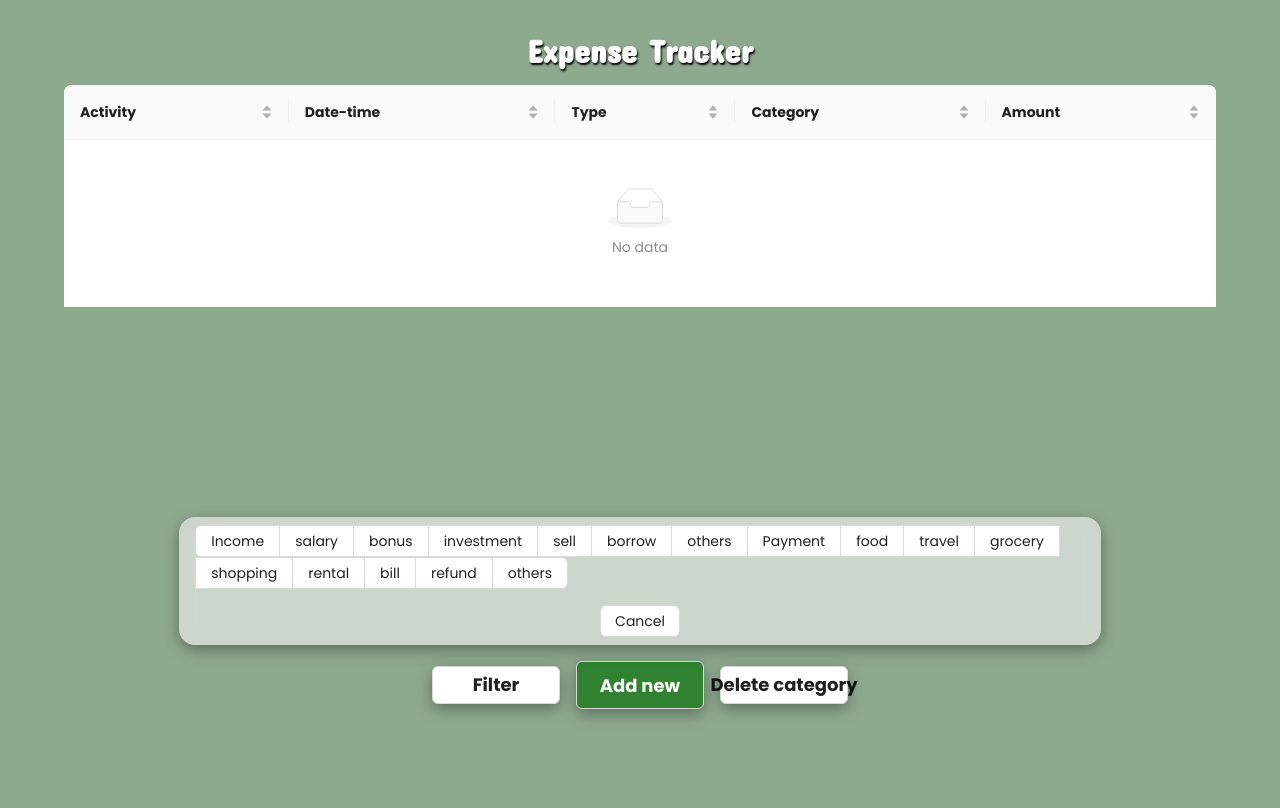
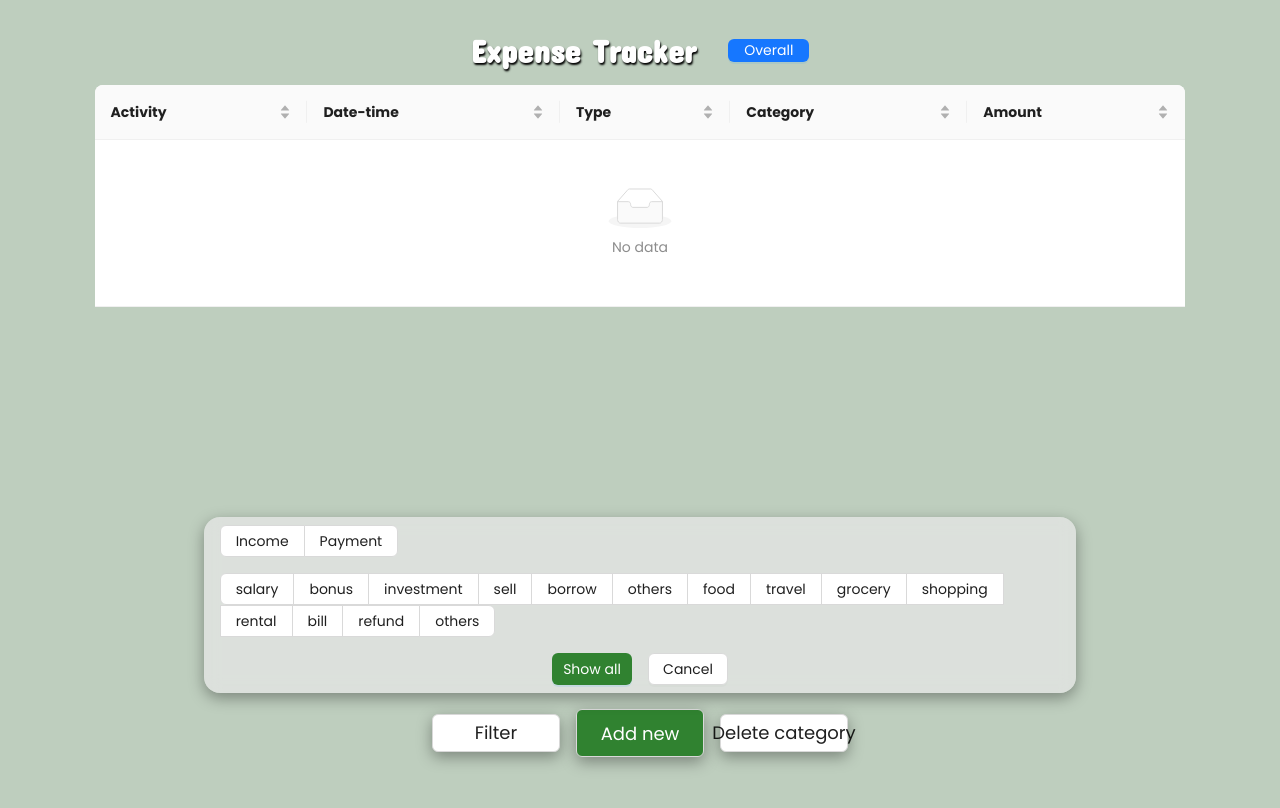
Before and after one commit to Ken-Takahashi-Q/Daily-Expenses, a React (Create React App) app: page / in a window 1280 px wide. Both pictures are taken after a click on the button "Filter". Shown: the top 808 px of the page. Built offline with nearby package versions, Linux system fonts and the light colour scheme; the HTML template or start-up script is replaced by a standard one.

Commit message:
finished filter

```diff
--- a/package.json
+++ b/package.json
@@ -13,6 +13,7 @@
     "react": "^18.2.0",
     "react-dom": "^18.2.0",
     "react-scripts": "5.0.1",
+    "recharts": "^2.4.3",
     "usehooks-ts": "^2.9.1",
     "uuid": "^9.0.0",
     "web-vitals": "^2.1.4"
--- a/src/App.css
+++ b/src/App.css
@@ -9,7 +9,7 @@
 	}
 
 :root {
-	--bg-app: rgb(142, 170, 142);
+	--bg-app: rgb(190, 206, 190);
 	--bg-data: rgb(126, 167, 126);
 	--bg-add-new: rgb(223, 226, 223);
 	--income-color: #60d160;
@@ -30,6 +30,7 @@ body {
 	align-items: center;
 	justify-content: center;
 	margin-bottom: 1rem;
+	gap: 2rem;
 }
 .app_title h1 {
 	font-family: 'Concert One', cursive;
--- a/src/App.js
+++ b/src/App.js
@@ -4,6 +4,7 @@ import './App.css';
 import { Form, Input, TimePicker, DatePicker, Radio, InputNumber, Button, Table } from 'antd';
 import { CloseOutlined, DeleteOutlined } from '@ant-design/icons'
 import moment from 'moment';
+import { PieChart, Pie, Cell } from 'recharts';
 
 function App() {
 	// Show input form when isAddNew
@@ -83,8 +84,7 @@ function App() {
 				  return 1;
 				}
 				return a.activity.localeCompare(b.activity);
-			  }
-
+			  },
 		},
 		{
 			title: 'Date-time',
@@ -145,15 +145,29 @@ function App() {
 	const [typeFilter, setTypeFilter] = useState(null);
 	const [catFilter, setCatFilter] = useState(null);
 
+	const handleTypeFilter = (e) => {
+		setTypeFilter(e.target.value);
+		setToggleEdit(false);
+	};
 	const handleFilter = (e) => {
 		setCatFilter(e.target.value);
 		setToggleEdit(false);
-		setToggleFind(!toggleFind);
 	};
+	const handleShowAll = () => {
+		setCatFilter(null);
+		setTypeFilter(null);
+	}
 	const handleFilterCancel = () => {
 		setCatFilter(null);
 		setToggleFind(false);
 	};
+
+	// For the 'Filter' button only
+	const handleFilterToggle = (e) => {
+		setCatFilter(e.target.value);
+		setToggleFind(!toggleFind);
+		setToggleEdit(false);
+	}
 
 	// Edit existing category
 	const [toggleEdit, setToggleEdit] = useState(false);
@@ -183,14 +197,53 @@ function App() {
 		}
 	};
 
+	// Create circle chart
+	const [viewChart, setViewChart] = useState(false);
+	const dataByCategory = data.reduce((result, item) => {
+		if (!result[item.category]) {
+			result[item.category] = {
+				category: item.category,
+				amount: 0,
+			};
+		}
+		result[item.category].amount += parseFloat(item.amount);
+		return result;
+	}, {});
+
+	const chartData = Object.values(dataByCategory).sort((a, b) => b.amount - a.amount);
+	const chartColors = ['#0088fe', '#00c49f', '#ffbb28', '#ff8042', '#8884d8', '#ff7d7d', '#ce8ade'];
+
 	return (
 		<body>
 			<div className="app_title">
 				<h1>Expense Tracker</h1>
+				<Button type="primary" onClick={() => setViewChart(!viewChart)} style={{height: "100%", backgroundColor: viewChart ? "var(--payment-color)": ""}}>Overall</Button>
+			</div>
+
+			<div style={{display: viewChart ? 'block' : 'none'}}>
+				<PieChart width={400} height={400}>
+				<Pie
+					data={chartData}
+					dataKey="amount"
+					nameKey="category"
+					cx="50%"
+					cy="50%"
+					outerRadius={80}
+					fill="#8884d8"
+					label={(entry) => `${entry.category} (${entry.amount}฿)`}
+				>
+					{chartData.map((entry, index) => (
+					<Cell key={`cell-${index}`} fill={chartColors[index % chartColors.length]} />
+					))}
+				</Pie>
+				</PieChart>
 			</div>
 
 			<Table
-				dataSource={catFilter ? data.filter((item) => item.category === catFilter) : data}
+				dataSource={data.filter((item) =>
+					(!catFilter || item.category === catFilter) &&
+					(!typeFilter || item.type === typeFilter)
+				)}
 				columns={columns}
 				style={{ width: "100%", height: "400px", marginBottom: "2rem"}}
 				pagination={{ defaultPageSize: 6 }}
@@ -198,12 +251,16 @@ function App() {
 
 			{/* For filtering type and category */}
 			<div className="menus" style={{visibility: toggleFind||toggleEdit ? 'visible': 'hidden', marginBottom: "1rem", transition: "0s"}}>
-			{/* Create unvisible box */}
+			{/* Create unvisible box, show filter buttons */}
 			{!toggleEdit ?
 				<>
 				<>
+				<Radio.Group buttonStyle="solid" onChange={handleTypeFilter}>
+					<Radio.Button value="income">Income</Radio.Button>
+					<Radio.Button value="payment">Payment</Radio.Button>
+				</Radio.Group>
+
 				<Radio.Group buttonStyle="solid" onChange={handleFilter}>
-					<Radio.Button value="income">Income</Radio.Button>
 					{/* Render income buttons using incomeCat */}
 					{incomeCat.map((category) => {
 						return (
@@ -215,7 +272,7 @@ function App() {
 							</Radio.Button>
 						)
 					})};
-					<Radio.Button value="payment">Payment</Radio.Button>
+
 					{paymentCat.map((category) => {
 						return (
 							<Radio.Button
@@ -229,12 +286,14 @@ function App() {
 				</Radio.Group>
 				</>
 
-				<div style={{ display: "flex", justifyContent: "center" }}>
+				<div style={{ display: "flex", justifyContent: "center", gap: "1rem" }}>
+				<Button type="primary" className="close_form" onClick={handleShowAll} style={{width: "5rem", backgroundColor: "var(--add-btn-color)"}}>Show all</Button>
 				<Button className="close_form" onClick={handleFilterCancel} style={{width: "5rem"}}>Cancel</Button>
 				</div>
 				</> :
 				null
 			}
+			{/* Delete category buttons */}
 			{toggleEdit ?
 				<>
 				<>
@@ -270,18 +329,18 @@ function App() {
 			{/* 3 buttons, Filter, Add new, Edit cat */}
 			<div className="buttons_container" style={{visibility: isAddNew ? 'hidden' : 'visible'}}>
 				<Button
-					onClick={handleFilter}
-					style={{height: "80%", width:"8rem", fontSize: "18px", fontWeight: "700", boxShadow: "rgba(0, 0, 0, 0.35) 0px 5px 15px"}}>
+					onClick={handleFilterToggle}
+					style={{height: "80%", width:"8rem", fontSize: "18px", boxShadow: "rgba(0, 0, 0, 0.35) 0px 5px 15px"}}>
 					Filter
 				</Button>
 
-				<Button onClick={handleAddNew} style={{height: "100%", width:"8rem", color: "white", backgroundColor: "var(--add-btn-color)", fontSize: "18px", fontWeight: "700", boxShadow: "rgba(0, 0, 0, 0.35) 0px 5px 15px"}}>
+				<Button onClick={handleAddNew} style={{height: "100%", width:"8rem", color: "white", backgroundColor: "var(--add-btn-color)", fontSize: "18px", boxShadow: "rgba(0, 0, 0, 0.35) 0px 5px 15px"}}>
 					Add new
 				</Button>
 
 				<Button
 					onClick={handleEditCat}
-					style={{height: "80%", width:"8rem", fontSize: "18px", fontWeight: "700", boxShadow: "rgba(0, 0, 0, 0.35) 0px 5px 15px"}}>
+					style={{height: "80%", width:"8rem", fontSize: "18px", boxShadow: "rgba(0, 0, 0, 0.35) 0px 5px 15px"}}>
 					Delete category
 				</Button>
 			</div>
```
Also changed, not shown: 1 other file (tests, documents, lock files or other folders).
